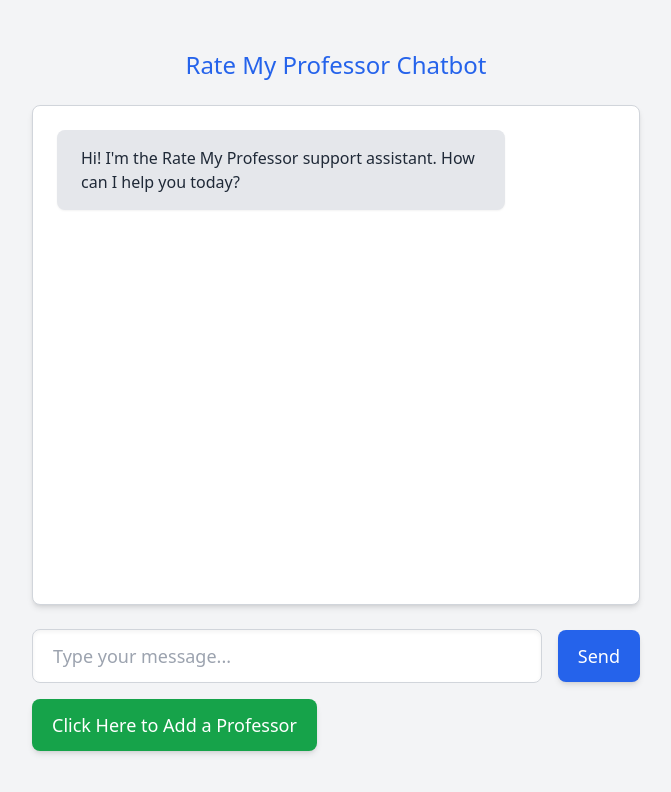
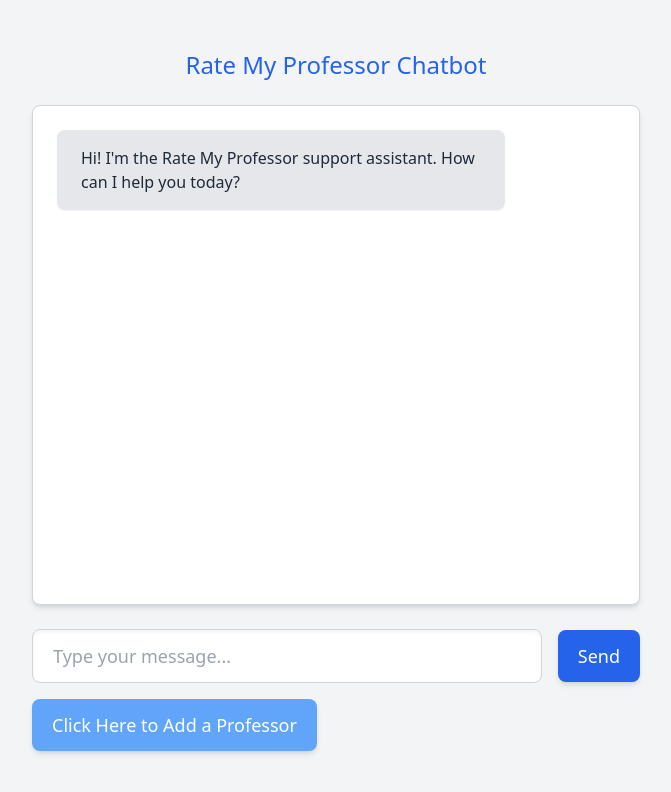
Before and after one commit to ShohruzE/rmp-rag, a Next.js app: page / in a window 1280 px wide. Shown: the top 792 px of the page, without its empty margins (304-975 px from the left). Built offline with nearby package versions, Linux system fonts and the light colour scheme.

Commit message:
changed add professor btn color

```diff
--- a/src/app/page.tsx
+++ b/src/app/page.tsx
@@ -119,7 +119,7 @@
         <div className="mt-4">
           <button
             onClick={() => setShowInput(!showInput)}
-            className="px-5 py-3 text-lg rounded-lg bg-green-600 text-white shadow-md hover:bg-green-700 transition-colors"
+            className="px-5 py-3 text-lg rounded-lg bg-blue-400 text-white shadow-md hover:bg-blue-500 transition-colors"
           >
             {showInput ? 'Cancel' : 'Click Here to Add a Professor'}
           </button>
```
